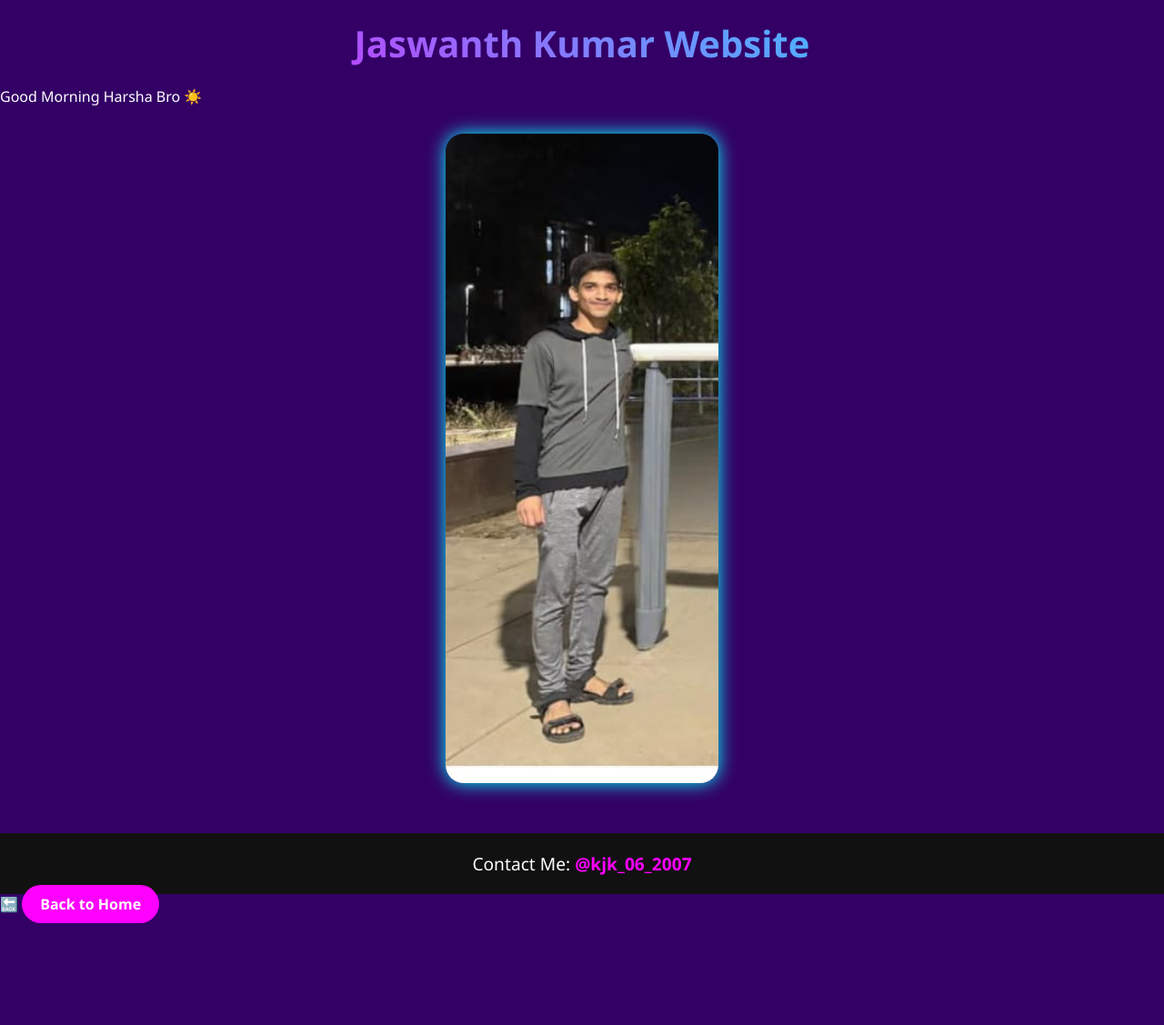
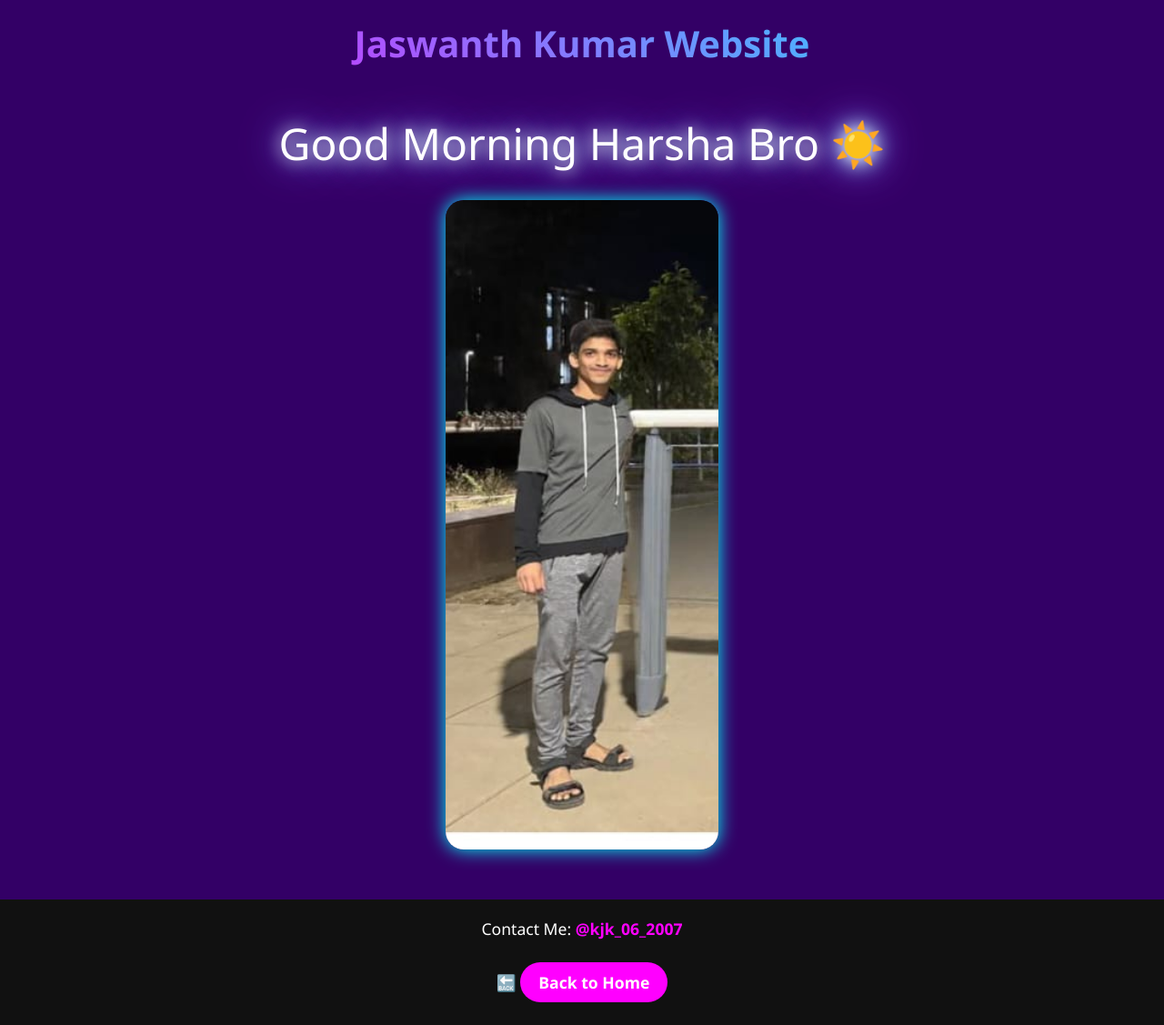
Before and after one commit to Jaswanth-Kumar-2007/Temporarypage, a plain HTML site: page index.html in a window 1280 px wide. Shown: the whole page at 91% size. Before the commit the page ends 1015 px from the top, so only its background shows below. Drawn offline with Linux system fonts and the light colour scheme.

Commit message:
Update index.html

```diff
--- a/index.html
+++ b/index.html
@@ -65,9 +65,8 @@
       margin-top: 50px;
       text-align: center;
       padding: 20px;
-      font-size: 1.2rem;
       background-color: #111;
-      color: #fff;
+      font-size: 1.1rem;
     }
 
     footer a {
@@ -79,6 +78,14 @@
     footer a:hover {
       text-decoration: underline;
     }
+
+    .back-home {
+      display: block;
+      text-align: center;
+      margin-top: 20px;
+      padding: 15px;
+    }
+
     .back-home a {
       background-color: #ff00ff;
       color: white;
@@ -98,19 +105,19 @@
 
   <header>Jaswanth Kumar Website</header>
 
-  <div class="good-morning">Good Morning Harsha Bro ☀️</div>
+  <div class="good-night">Good Morning Harsha Bro ☀️</div>
 
   <div class="image-box">
-    <!-- Replace below image src with your desired image link -->
+    <!-- Replace with your actual image link -->
     <img src="https://raw.githubusercontent.com/Jaswanth-Kumar-2007/Temporarypage/refs/heads/main/WhatsApp%20Image%202025-07-27%20at%2000.07.38_c34d5d3b.jpg?crop=faces&fit=crop&h=200&w=200" alt="Harsha Bro Image" />
   </div>
 
   <footer>
     Contact Me: <a href="https://instagram.com/kjk_06_2007" target="_blank">@kjk_06_2007</a>
-  </footer>
-  <div class="back-home">
+    <div class="back-home">
       🔙 <a href="https://jaswanth-kumar-2007.github.io/mywebsite/">Back to Home</a>
     </div>
+  </footer>
 
 </body>
 </html>
```
